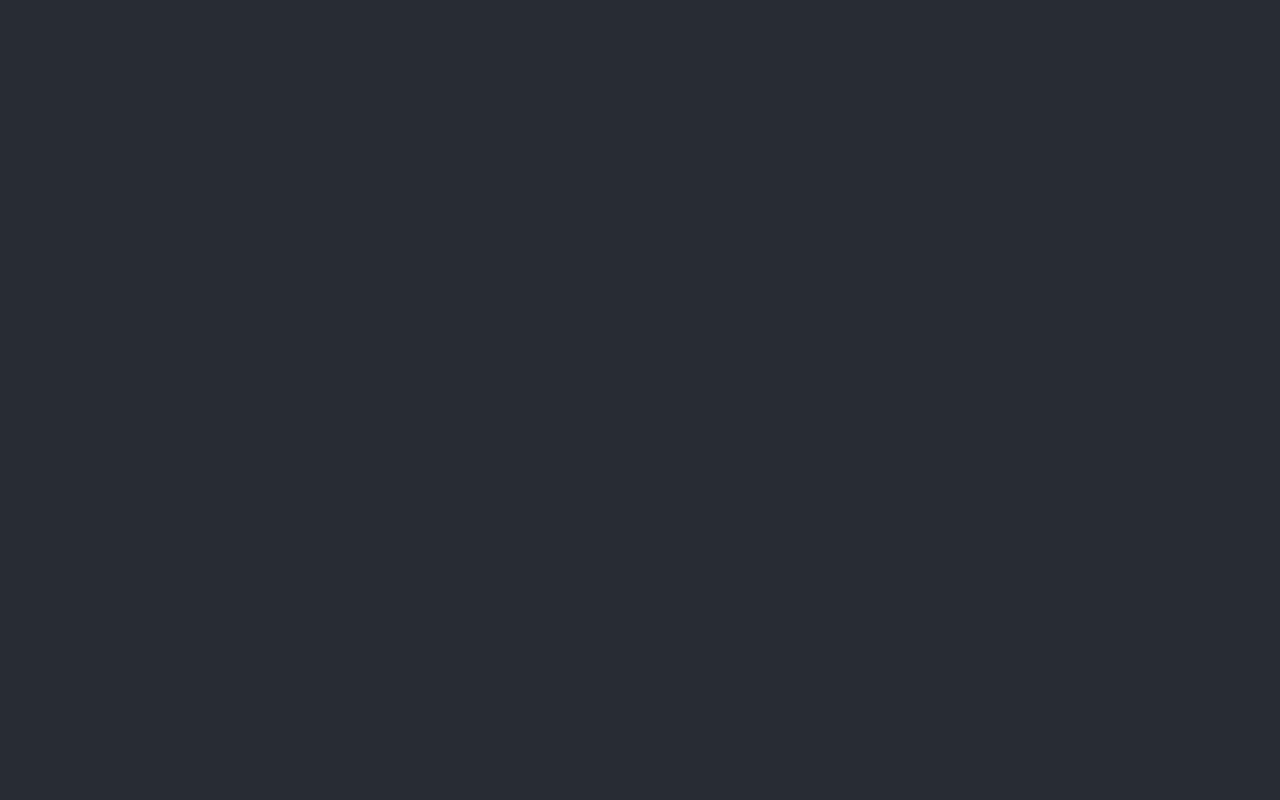
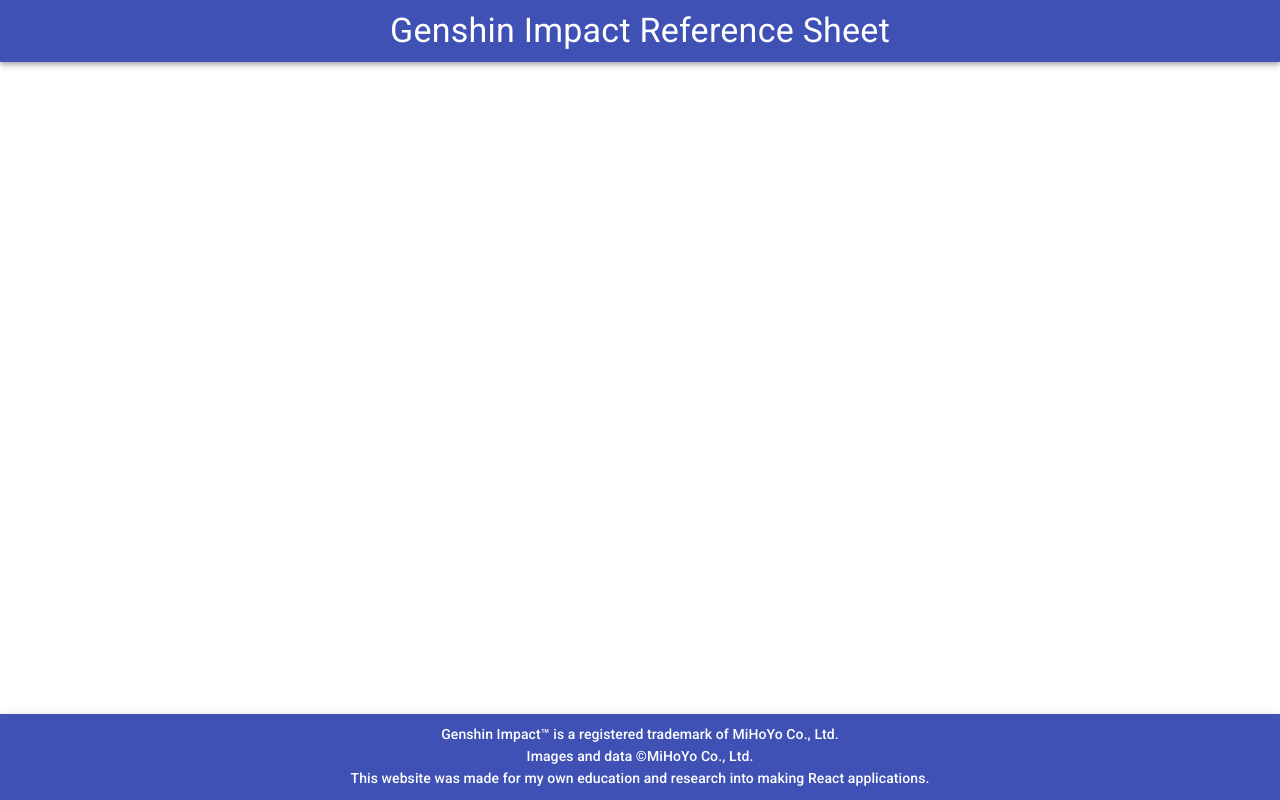
Before and after one commit to bcheung98/genshin-impact-reference-sheet-2.0, a React (Create React App) app: page / in a window 1280 px wide. Built offline with nearby package versions, Linux system fonts and the light colour scheme.

Commit message:
Set up basic home page

```diff
--- a/package.json
+++ b/package.json
@@ -11,6 +11,7 @@
     "@testing-library/user-event": "^12.8.3",
     "react": "^17.0.2",
     "react-dom": "^17.0.2",
+    "react-router-dom": "^5.2.0",
     "react-scripts": "4.0.3",
     "web-vitals": "^1.1.2"
   },
--- a/public/index.html
+++ b/public/index.html
@@ -1,43 +1,22 @@
 <!DOCTYPE html>
 <html lang="en">
-  <head>
+
+<head>
     <meta charset="utf-8" />
-    <link rel="icon" href="%PUBLIC_URL%/favicon.ico" />
+    <link rel="icon" href="eulaicon.png" />
     <meta name="viewport" content="width=device-width, initial-scale=1" />
     <meta name="theme-color" content="#000000" />
-    <meta
-      name="description"
-      content="Web site created using create-react-app"
-    />
+    <meta name="description" content="Web site created using create-react-app" />
     <link rel="apple-touch-icon" href="%PUBLIC_URL%/logo192.png" />
-    <!--
-      manifest.json provides metadata used when your web app is installed on a
-      user's mobile device or desktop. See https://developers.google.com/web/fundamentals/web-app-manifest/
-    -->
     <link rel="manifest" href="%PUBLIC_URL%/manifest.json" />
-    <!--
-      Notice the use of %PUBLIC_URL% in the tags above.
-      It will be replaced with the URL of the `public` folder during the build.
-      Only files inside the `public` folder can be referenced from the HTML.
+    <link rel="stylesheet" href="https://fonts.googleapis.com/css?family=Roboto:300,400,500,700&display=swap" />
+    <link rel="stylesheet" href="https://fonts.googleapis.com/icon?family=Material+Icons" />
+    <title>Genshin Impact Reference Sheet</title>
+</head>
 
-      Unlike "/favicon.ico" or "favicon.ico", "%PUBLIC_URL%/favicon.ico" will
-      work correctly both with client-side routing and a non-root public URL.
-      Learn how to configure a non-root public URL by running `npm run build`.
-    -->
-    <title>React App</title>
-  </head>
-  <body>
+<body>
     <noscript>You need to enable JavaScript to run this app.</noscript>
     <div id="root"></div>
-    <!--
-      This HTML file is a template.
-      If you open it directly in the browser, you will see an empty page.
+</body>
 
-      You can add webfonts, meta tags, or analytics to this file.
-      The build step will place the bundled scripts into the <body> tag.
-
-      To begin the development, run `npm start` or `yarn start`.
-      To create a production bundle, use `npm run build` or `yarn build`.
-    -->
-  </body>
 </html>
--- a/src/App.js
+++ b/src/App.js
@@ -1,12 +1,40 @@
 import './App.css';
+import {
+    BrowserRouter as Router,
+    Route,
+    Redirect,
+    Switch
+} from "react-router-dom";
+import { makeStyles } from '@material-ui/core/styles';
+import AppBar from '@material-ui/core/AppBar';
+import Typography from '@material-ui/core/Typography';
 
-function App() {
+const useStyles = makeStyles((theme) => ({
+    headerBar: {
+        textAlign: "center",
+        padding: 10
+    },
+    footerBar: {
+        top: "auto",
+        bottom: 0,
+        padding: 10,
+        textAlign: "center"
+    }
+}))
+
+const App = () => {
+    const classes = useStyles();
     return (
-        <div className="App">
-            <header className="App-header">
-
-            </header>
-        </div>
+        <Router>
+            <AppBar position="static" className={classes.headerBar}>
+                    <Typography variant="h4">Genshin Impact Reference Sheet</Typography>
+            </AppBar>
+            <AppBar position="fixed" className={classes.footerBar}>
+                    <Typography variant="subtitle2">Genshin Impact™ is a registered trademark of MiHoYo Co., Ltd.</Typography>
+                    <Typography variant="subtitle2">Images and data ©MiHoYo Co., Ltd.</Typography>
+                    <Typography variant="subtitle2">This website was made for my own education and research into making React applications.</Typography>
+            </AppBar>
+        </Router>
     );
 }
 
```
Also changed, not shown: public/eulaicon.png (added), 1 other file (tests, documents, lock files or other folders).
